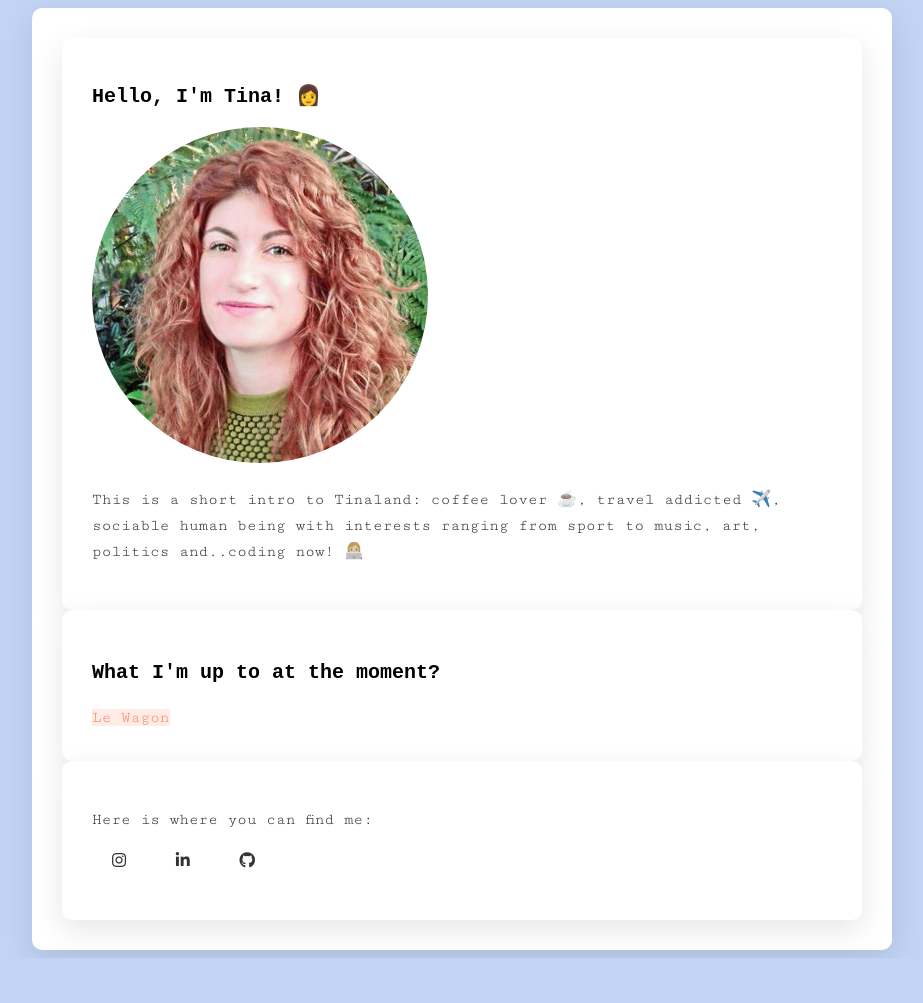
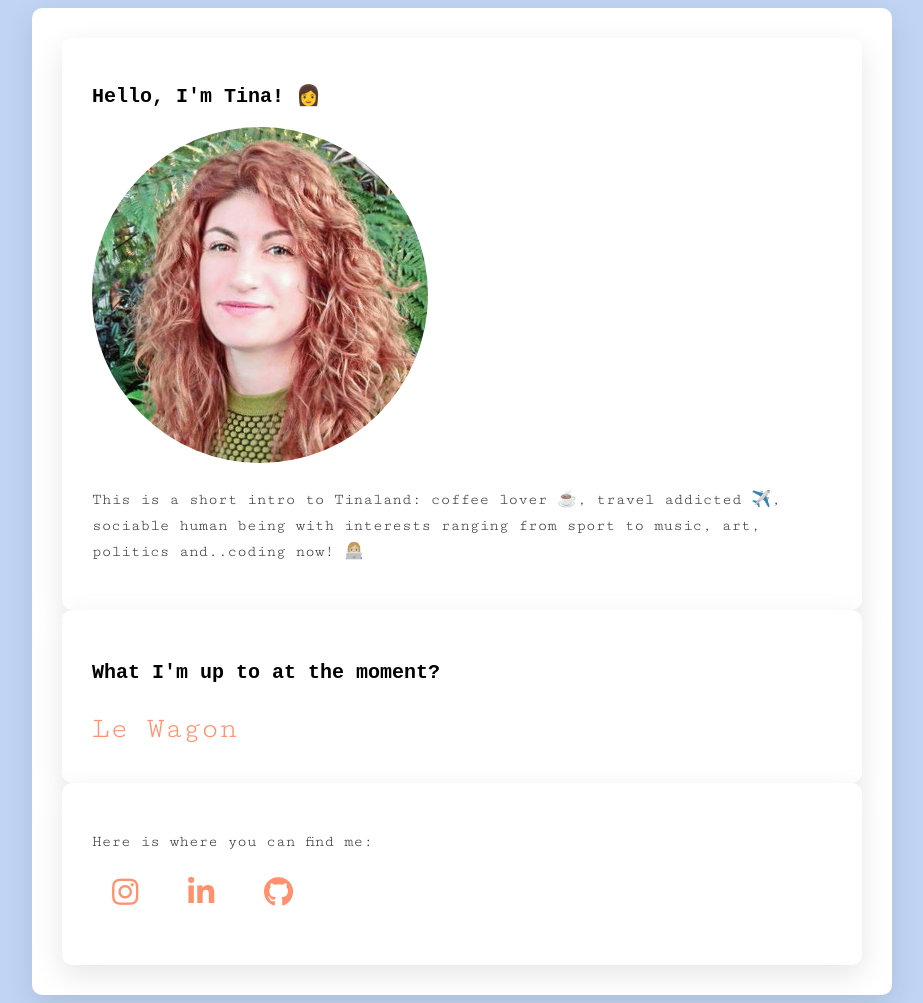
Before and after one commit to MenteCat/Profile, a plain HTML site: page index.html in a window 1280 px wide. Shown: the whole page, without its empty margins (178-1101 px from the left). Before the commit the page ends 958 px from the top, so only its background shows below. Drawn offline with Linux system fonts and the light colour scheme.

Commit message:
link to social media activated

```diff
--- a/index.html
+++ b/index.html
@@ -27,9 +27,21 @@
     <div class="card">
     <p>Here is where you can find me:</p>
     <ul class="list-inline">
-     <li><i class="fab fa-instagram"></i></li>
-     <li><i class="fab fa-linkedin-in"></i></li>
-     <li><i class="fab fa-github"></i></li>
+     <li class="social-icons">
+      <a target="_blank" href="https://www.instagram.com/tinaiuso/">
+      <i class="fab fa-instagram"></i>
+      </a>
+     </li>
+     <li class="social-icons">
+      <a target="_blank" href="https://www.linkedin.com/in/concetta-iuso/">
+      <i class="fab fa-linkedin-in"></i>
+      </a>
+     </li>
+     <li class="social-icons">
+      <a target="_blank" href="https://github.com/MenteCat">
+      <i class="fab fa-github"></i>
+      </a>
+     </li>
     </ul>
     </div>
 
--- a/style.css
+++ b/style.css
@@ -57,15 +57,26 @@ div {
 .list-inline {
   list-style: none;
   padding-left: 0px;
+  text-align: justify;
 }
 
+.social-icons: {
+  font-size: 30px;
+  width: 80px;
+}
+
+i:hover {
+  text-decoration: underline;
+  }
+
 a:link {
-  background-color: hsla(14, 100%, 53%, 0.1);
+  background-color: white;
 }
 
 a {
   color: hsla(14, 100%, 53%, 0.6);
   text-decoration: none;
+  font-size: 30px;
 }
 
 a:hover {
```
